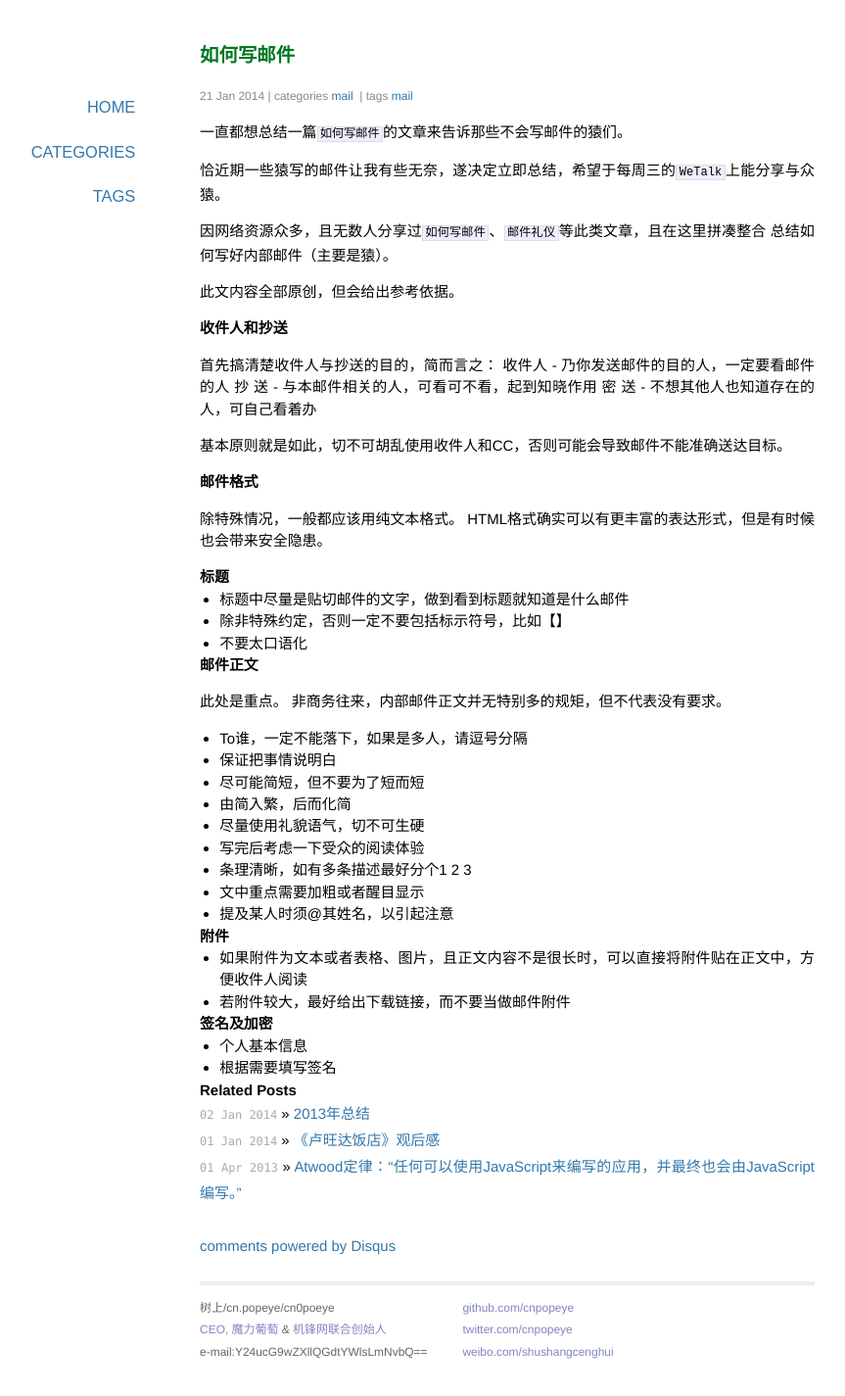
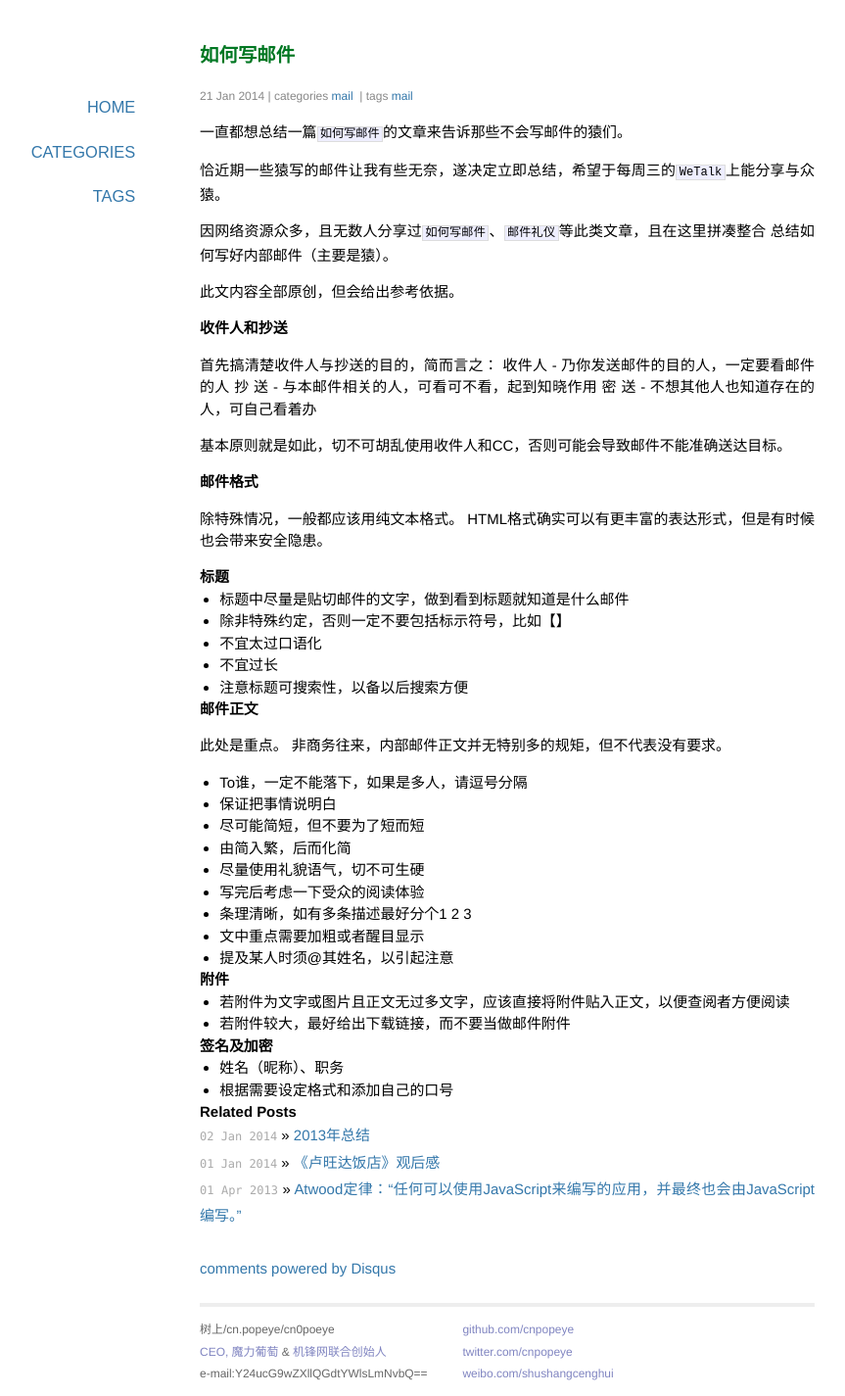
Before and after one commit to cnpopeye/cnpopeye.github.io, a Jekyll site: the page built from _posts/2014-01-21-how-to-write-inner-mail.md, in a window 1280 px wide. Shown: the whole page at 98% size, without its empty margins (122-985 px from the left). Built offline with Jekyll 4.4.1, drawn with Linux system fonts in a browser that asks for light colours; Markdown is read by kramdown in place of the engine named in the settings; comment, search, counter and statistics services are not loaded; before the commit the page ends 1403 px from its top, so only the background shows below that.

Commit message:
modified something

```diff
--- a/_posts/2014-01-21-how-to-write-inner-mail.md
+++ b/_posts/2014-01-21-how-to-write-inner-mail.md
@@ -30,7 +30,9 @@ HTML格式确实可以有更丰富的表达形式，但是有时候也会带来
 ##标题
 - 标题中尽量是贴切邮件的文字，做到看到标题就知道是什么邮件
 - 除非特殊约定，否则一定不要包括标示符号，比如【】
-- 不要太口语化
+- 不宜太过口语化
+- 不宜过长
+- 注意标题可搜索性，以备以后搜索方便
 
 ##邮件正文
 此处是重点。
@@ -46,9 +48,9 @@ HTML格式确实可以有更丰富的表达形式，但是有时候也会带来
 - 提及某人时须@其姓名，以引起注意
 
 ##附件
-- 如果附件为文本或者表格、图片，且正文内容不是很长时，可以直接将附件贴在正文中，方便收件人阅读
+- 若附件为文字或图片且正文无过多文字，应该直接将附件贴入正文，以便查阅者方便阅读
 - 若附件较大，最好给出下载链接，而不要当做邮件附件
 
 ##签名及加密
-- 个人基本信息
-- 根据需要填写签名
+- 姓名（昵称）、职务
+- 根据需要设定格式和添加自己的口号
```
